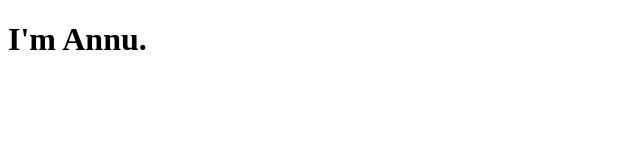
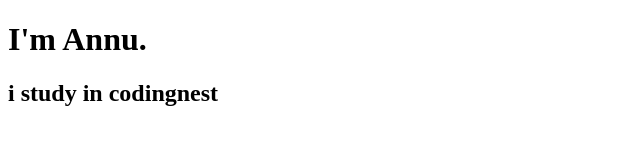
Before and after one commit to cnannu/1-assignment, a plain HTML site: page index.html in a window 1280 px wide. Shown: the whole page, without its empty margins (0-640 px from the left). Drawn offline with Linux system fonts and the light colour scheme.

Commit message:
updating

```diff
--- a/index.html
+++ b/index.html
@@ -7,5 +7,6 @@
 </head>
 <body>
     <h1>I'm Annu.</h1>
+    <h2>i study in codingnest</h2>
 </body>
 </html>
```
